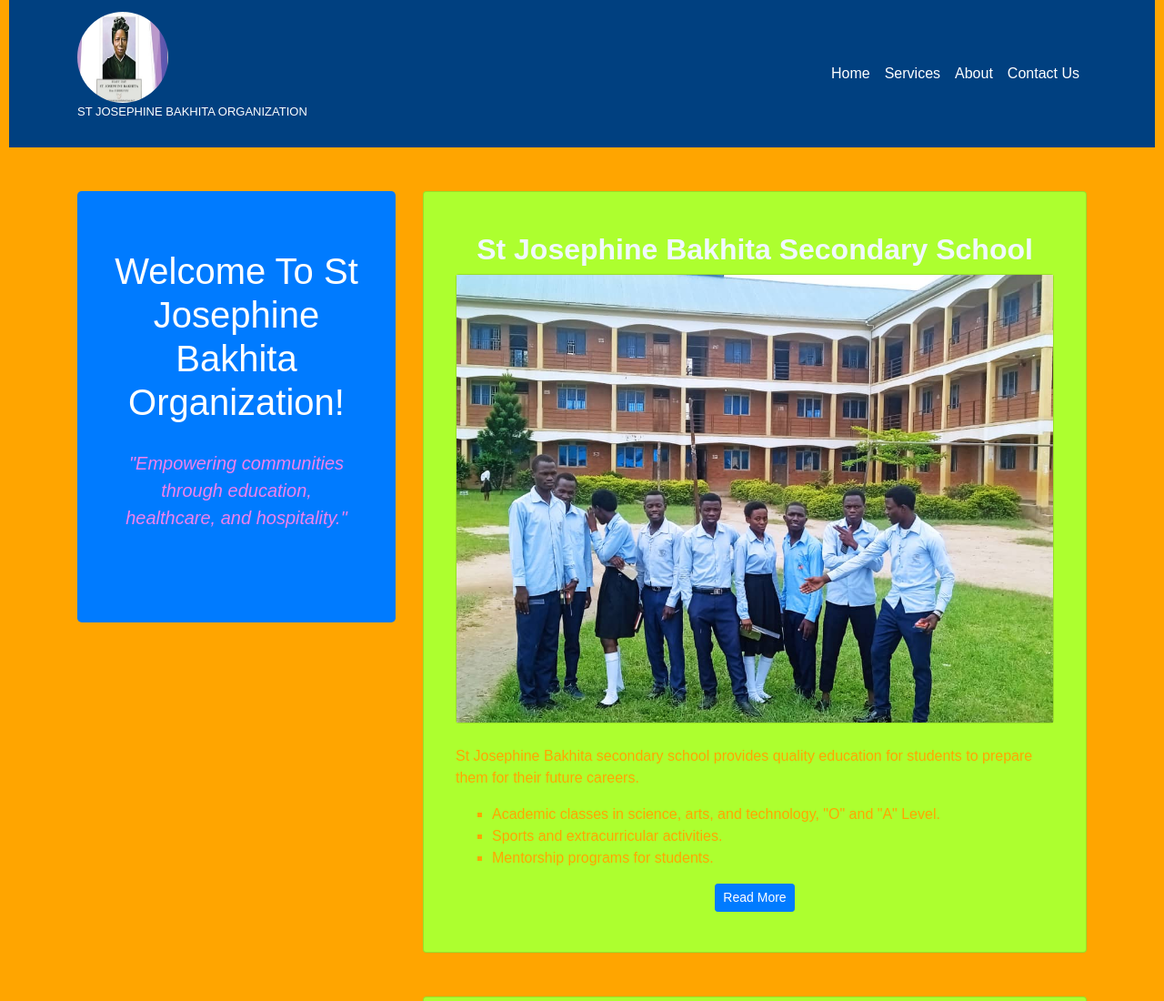
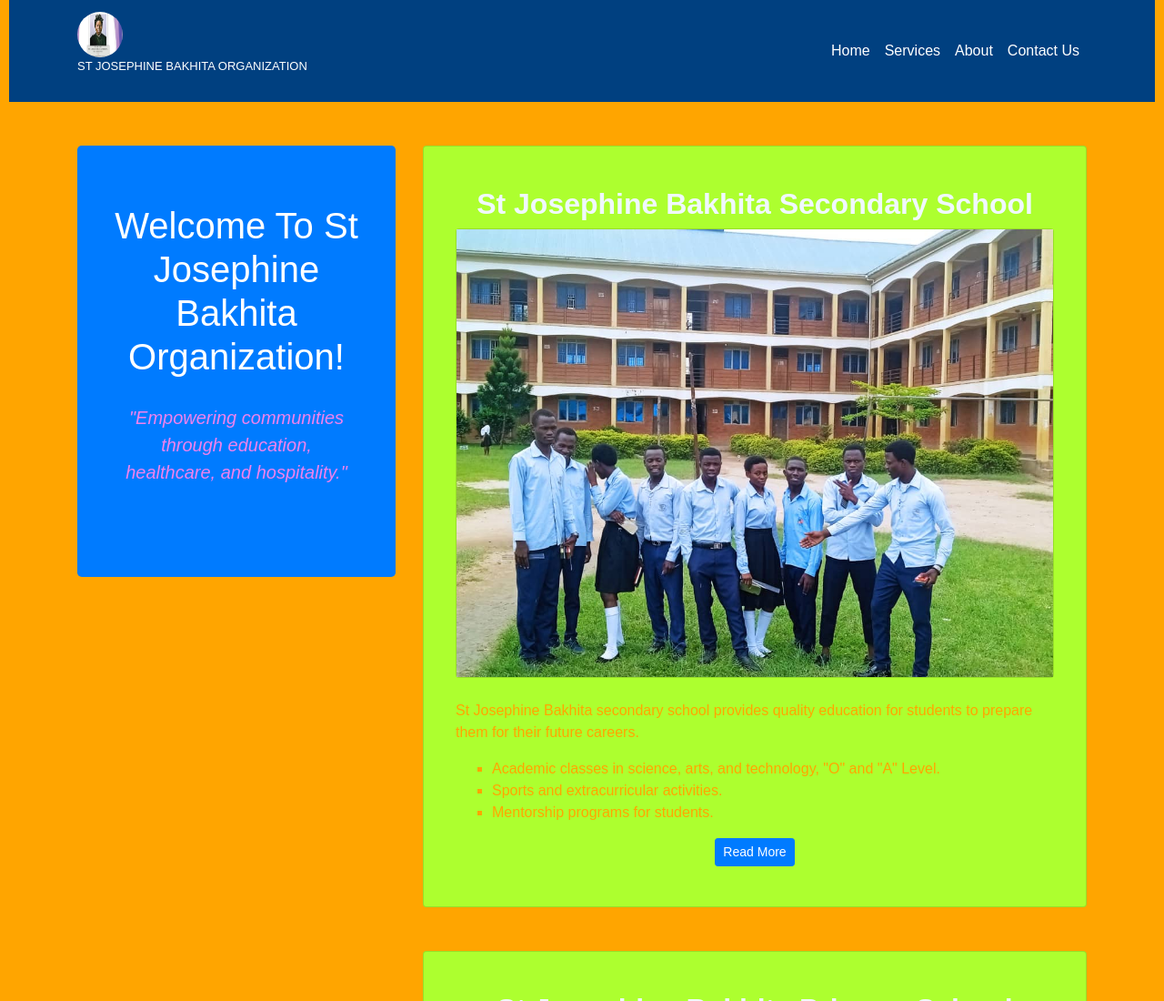
Before and after one commit to Ssemwogerere-Ashiraf/emronashiraf-website, a plain HTML site: page index.html in a window 1280 px wide. Shown: the top 1100 px of the page at 91% size. Drawn offline with nearby package versions, Linux system fonts and the light colour scheme.

Commit message:
Update index.html

```diff
--- a/index.html
+++ b/index.html
@@ -26,7 +26,7 @@
         <nav class="navbar navbar-expand-lg navbar-dark">
             <div class="container">
                 <a class="navbar-brand" href="#">
-                    <img style="border-radius: 50%;" src="Bakhita.jpg" alt="Makerere University Logo" width="100" height="100">
+                    <img style="border-radius: 50%;" src="Bakhita.jpg" alt="Makerere University Logo" width="50" height="50">
                     <p style="font-size: small; color: white">ST JOSEPHINE BAKHITA ORGANIZATION</p>
                 </a>
                 <button class="navbar-toggler" type="button" data-toggle="collapse" data-target="#navbarNav" aria-controls="navbarNav" aria-expanded="false" aria-label="Toggle navigation">
```
